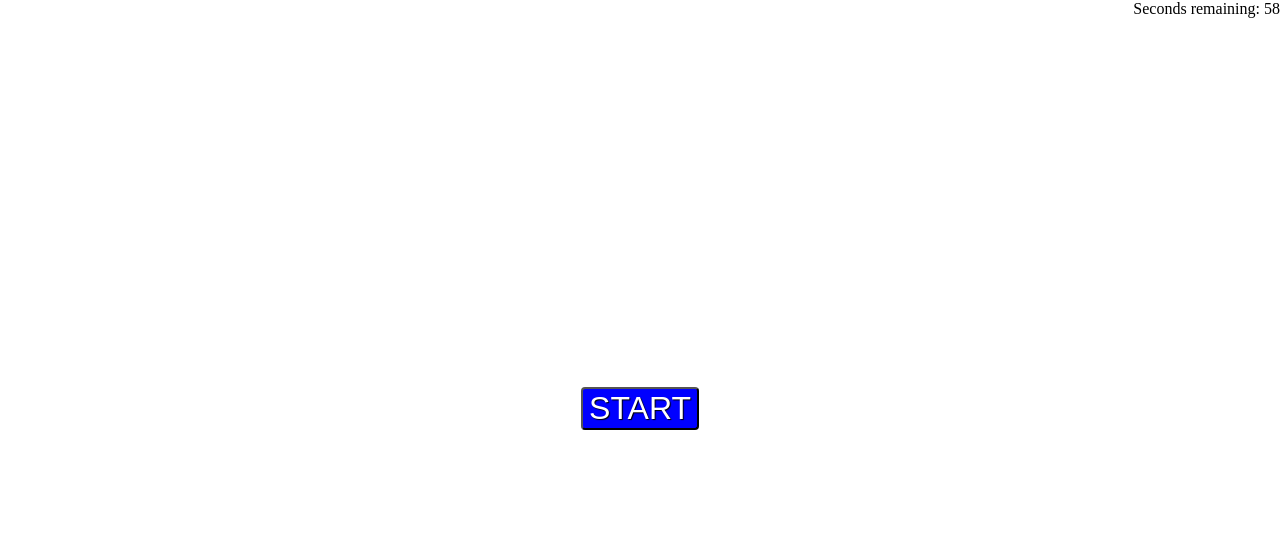
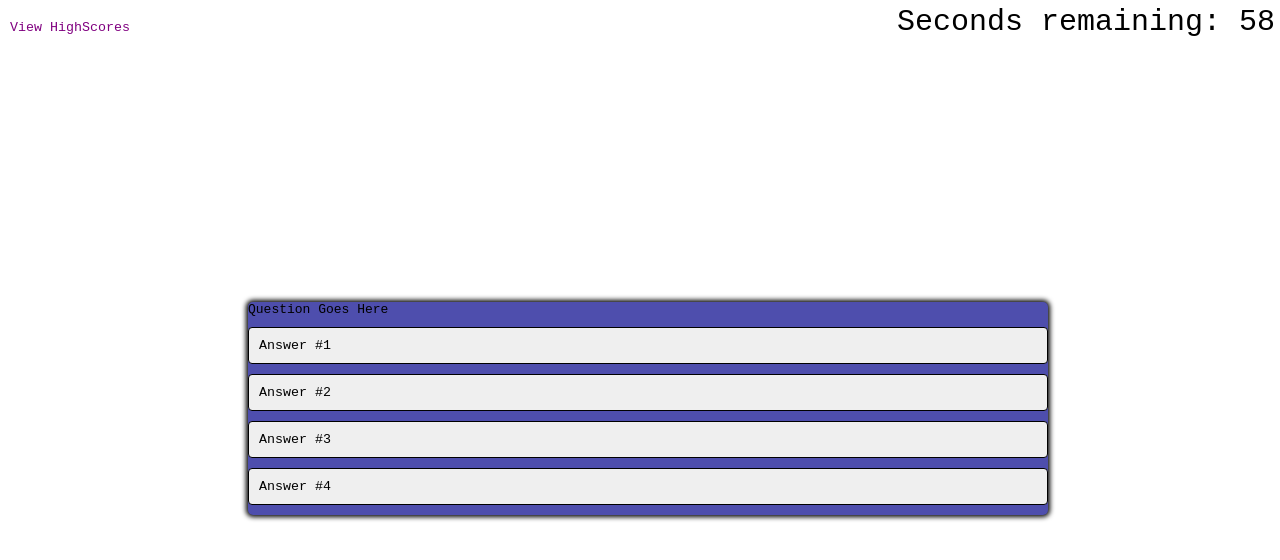
Before and after one commit to chinosj89/supreme-quiz, a plain HTML site: page index.html in a window 1280 px wide. Both pictures are taken after a click on the button "START". Drawn offline with Linux system fonts and the light colour scheme.

Commit message:
commit changes

```diff
--- a/assets/index.js
+++ b/assets/index.js
@@ -1,16 +1,27 @@
 //Acceptance Criteria
-//Click Start Button - done in CSS/HTML - still need to connect to JS -- startBtn now works with timer;
-var startBtn = document.getElementById("startBtn")
+// Referenced study material https://www.youtube.com/watch?v=riDzcEQbX6k
+//Click Start Button
+
+
+startBtn = document.getElementById("startBtn")
+startPage = document.getElementById("startPage")
+
+//querySelector worked but not getElementbyClass
+var quizBoxEl = document.querySelector(".quizBox")
+var questionEl = document.getElementById ("question")
+var answerEl = document.getElementById ("userAnswer")
+
+
 // Click start then Timer Begins
 var timerEl = document.getElementById("gameTimer")
 
 startBtn.addEventListener('click', function(){
     var seconds = 60;
-    var countdown = setInterval(function () {
+    countdown = setInterval(function () { // since countdown needs to be re-used when user makes incorrect, putting countdown as global var. removing var
         seconds--;
     if (seconds >= 0) {
         timerEl.textContent = "Seconds remaining: " + seconds;
-        console.log("seconds:" + seconds);
+        // console.log("seconds:" + seconds);  //keeping until gaveOver function is complete
     } else if (seconds === 0)
         gameOver(); //game over - need to create function
 
@@ -18,9 +29,53 @@ startBtn.addEventListener('click', function(){
 
 }, 1000);
 })
+
+//Timer runs well
+
+// addEventListener for the quiz
+startBtn.addEventListener('click', startQuiz)
 // Click start then present with a question
 
+
+
+function startQuiz() {
+    startBtn.classList.add('hide');
+    startPage.style.display = 'none';
+    quizBoxEl.classList.remove('hide');
+    score = 0;
+    questionIndex = 0
+    nextQuestion();
+  }
+
+
+
 // When a question is answered, present another question
+// function taken from youtube but minus the shuffled array
+var questionIndex = 0;
+function nextQuestion() {
+    currentQuestion = quizQuestions[questionIndex];
+    questionIndex++;
+    questionEl.innerText = currentQuestion.question;
+
+
+    currentQuestion.answers.forEach (answer => {
+        const button = document.createElement("button");
+        button.innerHTML = answer.text;
+        button.classList.add("btn");
+        answerEl.appendChild(button);
+
+    });
+}
+
+nextQuestion();
+
+function replaceAnswers () {
+    while (answerEl.firstChild) {
+        answerEl.removeChild(answerEl.firstChild);
+    }
+}
+
+
 
 // incorrect answers must result in time penalty of 5 seconds
 
@@ -28,62 +83,57 @@ startBtn.addEventListener('click', function(){
 
 // Game over? Save Initials and Score
 
+//View highscores - button created in HTML
+
 //Creating array of questions
 
-var quizQuestions = [
+
+const quizQuestions = [
     {
         question: "What is the correct syntax for declaring a variable in JavaScript?",
-        answers: {
-        a: 'var myVariable',
-        b: 'createvar myVariable',
-        c: 'const myVariable',
-        d: 'let myVariable'
-    },
-    correctAnswer: 'a'
-    },
-
-    {
-        question: "Which of the following is not a JavaScript data type?",
-        answers: {
-        a: 'String',
-        b: 'Booleaen',
-        c: 'Numbers',
-        d: 'Arrays'
-    },
-    correctAnswer: 'd'
-    },
-
-    {
-        question: "What does the console.log() function do?",
-        answers: {
-        a: 'Style your website',
-        b: 'Create a new webpage',
-        c: 'Your personal calculator',
-        d: 'Print output to the console'
-    },
-    correctAnswer: 'a'
+        answers: [
+            {text: 'var myVariable', correctAnswer: true },
+            {text: 'createvar myVariable', correctAnswer: false },
+            {text:  'const myVariable', correctAnswer: false },
+            {text:  'let myVariable', correctAnswer: false }
+        ],
     },
     {
-        question: "Which JavaScript data type has only 2 values?",
-        answers: {
-        a: 'Strings',
-        b: 'Boolean',
-        c: 'Numbers',
-        d: 'Integers'
-    },
-    correctAnswer: 'b'
+         question: "Which programming language is used for styling web pages?",
+         answers: [
+            {text: 'CSS', correctAnswer: true },
+            {text: 'HTML', correctAnswer: false },
+            {text:  'JavaScript', correctAnswer: false },
+            {text:  'jQuery', correctAnswer: false }
+        ],
     },
     {
-        question: "What operator in JavaScript is used for strict equality comparisons?",
-        answers: {
-        a: '==',
-        b: '===',
-        c: '!==',
-        d: '!='
+        question: "Which of the following is NOT a JavaScript framework?",
+        answers: [
+           {text: 'React', correctAnswer: false },
+           {text: 'JAVA', correctAnswer: true },
+           {text:  'Angular', correctAnswer: false },
+           {text:  'Vue', correctAnswer: false }
+       ],
+   },
+   {
+    question: "What is the standard markup language for creating web pages?",
+    answers: [
+       {text: 'Angular', correctAnswer: false },
+       {text: 'Python', correctAnswer: false },
+       {text:  'CSS', correctAnswer: false },
+       {text:  'HTML', correctAnswer: true }
+        ],
     },
-    correctAnswer: 'b'
-    }
+    {
+    question: "How many values are in a boolean?",
+    answers: [
+       {text: '1 value', correctAnswer: false },
+       {text: 'infinite values', correctAnswer: false },
+       {text:  '2 values', correctAnswer: true},
+       {text:  '0 values', correctAnswer: false }
+   ],
+},
+
+
 ]
-
-let question = 0;
-let score = 0;
--- a/assets/style.css
+++ b/assets/style.css
@@ -1,5 +1,6 @@
-* {
+*, *::before, *::after {
     box-sizing: border-box;
+    font-family: monospace;
 }
 
 body {
@@ -7,6 +8,8 @@ body {
     justify-content: center;
     align-items: center;
     height: 100vh;
+    width: 100vw;
+
 }
 
 #startBtn {
@@ -17,8 +20,8 @@ body {
    border-radius: 4px;
    background-color: blue;
    cursor: pointer;
-   font-size: 2em;
-   font:40px;
+   font-size: 2.5rem;
+   font-weight: bold;
    margin: auto;
 
 }
@@ -28,3 +31,46 @@ body {
     right:0px;
 
 }
+div#gameTimer {
+    font-size: 30px;
+    padding: 5px;
+}
+
+.hide {
+    display: none;
+}
+.quizBox {
+   width: 800px;
+   max-width: 80%;
+   background-color: rgb(78, 78, 173);
+   border-radius: 5px;
+   box-shadow: 0 0 5px 2px;
+}
+
+.btn {
+    display: block;
+    width: 100%;
+    text-align: left;
+    font-weight: 400;
+    border: 1px solid black;
+    padding: 10px;
+    margin: 10px 0;
+    border-radius: 4px;
+    cursor: pointer;
+    transition: all 0.3s;
+
+}
+.btn:hover {
+    background-color: grey;
+  }
+
+
+
+.btn-link {
+    background: none;
+    border: none;
+    color: purple;
+    position:absolute;
+    top:0px;
+    left:0px;
+}
--- a/index.html
+++ b/index.html
@@ -7,12 +7,27 @@
     <link rel="stylesheet" href="assets/style.css">
 </head>
 <body>
+
     <div class="highScores"></div>
-    <div id="gameTimer"></div>
-    <div class="quizBox"></div>
-    <button type="button" id="startBtn">START</button>
+        <button type="button" class="btn btn-link">View HighScores</button>
+    <div id="gameTimer">Time: 0</div>
+
+    <div class="quizBox hide">
+        <div id="quizQuestions">
+            <div id="question">Question Goes Here</div>
+                <div id="userAnswer">
+                    <button class="btn">Answer #1</button>
+                    <button class="btn">Answer #2</button>
+                    <button class="btn">Answer #3</button>
+                    <button class="btn">Answer #4</button>
+                </div>
+
+        </div>
+    </div>
+    <div id="startPage" class="startPage">
+        Coding Quiz for Beginners!
+        <button type="button" id="startBtn">START</button>
+    </div>
 </body>
 <script src="assets/index.js"></script>
 </html>
-
-<!--Test Commit-->
```
